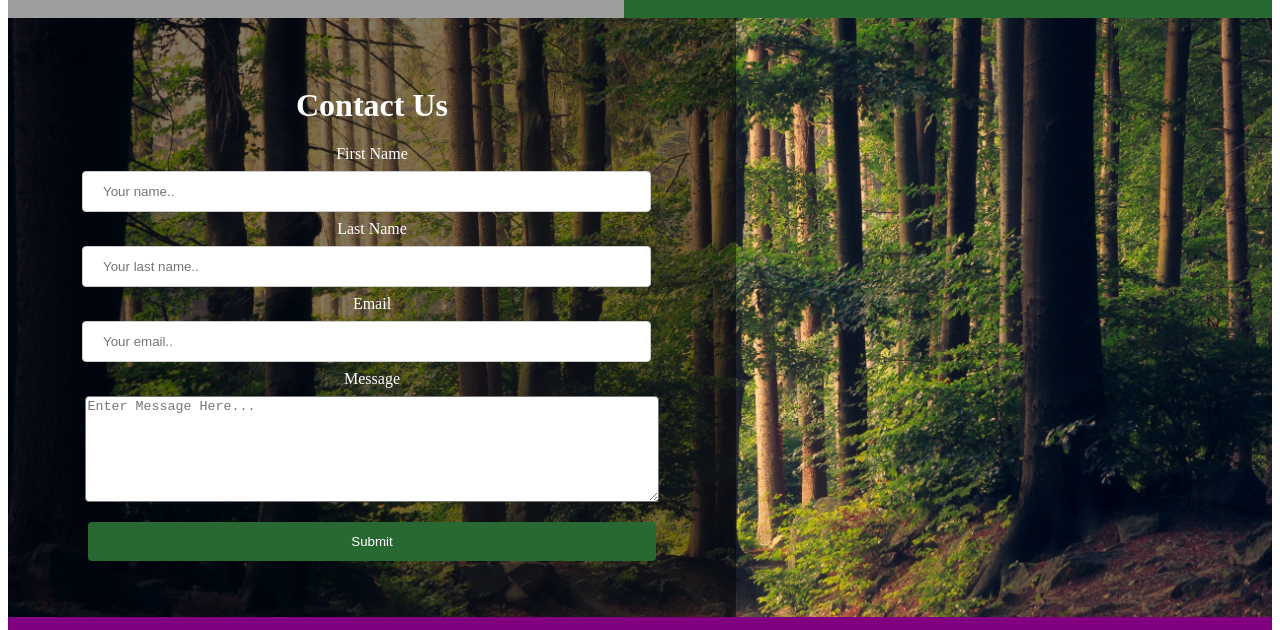
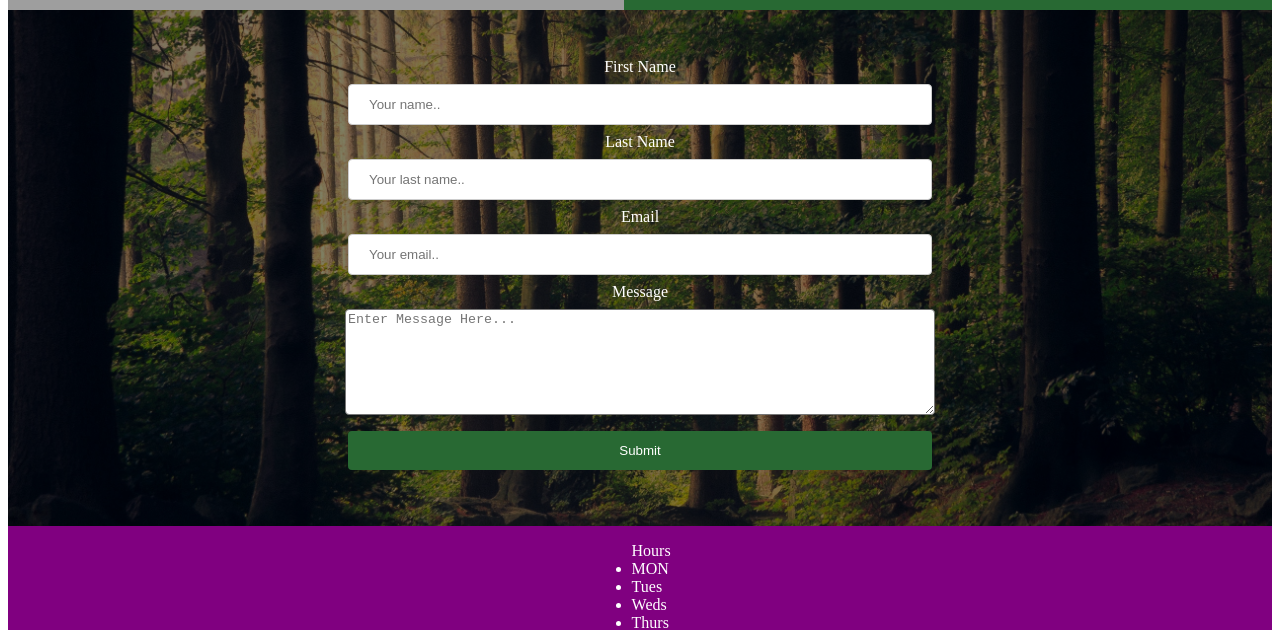
Before and after one commit to edringtondc/sanjuan, a React (Create React App) app: page / in a window 1280 px wide. Shown: the part 2159-2789 px from the top of the page. Built offline with nearby package versions, Linux system fonts and the light colour scheme; grey boxes are pictures that could not be loaded.

Commit message:
form centered

```diff
--- a/src/components/Contact/Contact.js
+++ b/src/components/Contact/Contact.js
@@ -8,8 +8,8 @@
     <div className={classes.scheduleBlock}>
 
       <div className={classes.textBlock}>
-      <h1>Contact Us</h1>
-      <Form/>
+
+        <Form/>
 
 
       </div>
--- a/src/components/Contact/contact.module.css
+++ b/src/components/Contact/contact.module.css
@@ -21,7 +21,7 @@
 } */
 
 .textBlock {
-    width: 50%;
+    width: 100%;
     background-color: rgba(0,0,0,0.5);
     padding: 3rem 3rem;
 
--- a/src/components/Form/Form.module.css
+++ b/src/components/Form/Form.module.css
@@ -1,5 +1,6 @@
+
 input[type=text], select {
-    width: 90%;
+    width: 50%;
     padding: 12px 20px;
     margin: 8px 26px;
     display: block;
@@ -8,7 +9,7 @@
     box-sizing: border-box;
   }
   input[type=email], select {
-    width: 90%;
+    width: 50%;
     padding: 12px 20px;
     margin: 8px 26px;
     display: block;
@@ -18,7 +19,7 @@
   }
 
   input[type=submit] {
-    width: 90%;
+    width: 50%;
     background-color: #286933;
     color: white;
     padding: 12px 20px;
@@ -26,6 +27,7 @@
     border: none;
     border-radius: 4px;
     cursor: pointer;
+    display: block;
   }
 
   input[type=submit]:hover {
@@ -34,7 +36,8 @@
 
   }
   textarea {
-    width: 90%;
+    width: 50%;
+    display: block;
     min-height: 100px;
     border-radius: 4px;
     margin: 8px 20px;
@@ -44,5 +47,14 @@
     border-radius: 5px;
     background-color: #f2f2f2;
     padding: 20px;
-    width: 50%;
+    width: 100%;
   }
+
+  form {
+    display: flex;
+    width: 100%;
+    flex-direction: column;
+    text-align: center;
+    justify-content: center;
+    align-items: center;
+  }
--- a/src/components/Main/main.module.css
+++ b/src/components/Main/main.module.css
@@ -20,7 +20,7 @@
     width: 100%;
 
     text-align: center;
-    border-bottom: solid 4px;
+
 
 }
 
--- a/src/components/Testimonials/Testimonials.module.css
+++ b/src/components/Testimonials/Testimonials.module.css
@@ -7,7 +7,7 @@
     background-size: cover;
     width: 100%;
     text-align: center;
-    border-bottom: solid 4px;
+
     padding: 1rem;
 
 
--- a/src/components/Visit/Visit.module.css
+++ b/src/components/Visit/Visit.module.css
@@ -70,9 +70,6 @@
         width: 50%;
         text-align: center;
 
-
-
-
     }
     .hours {
         list-style-type: none;
@@ -93,9 +90,10 @@
     } */
 
     .textBlock {
-        width: 50%;
+        width: 90%;
         background-color: rgba(0,0,0,0.4);
         padding: 3rem 3rem;
 
 
+
     }
```
